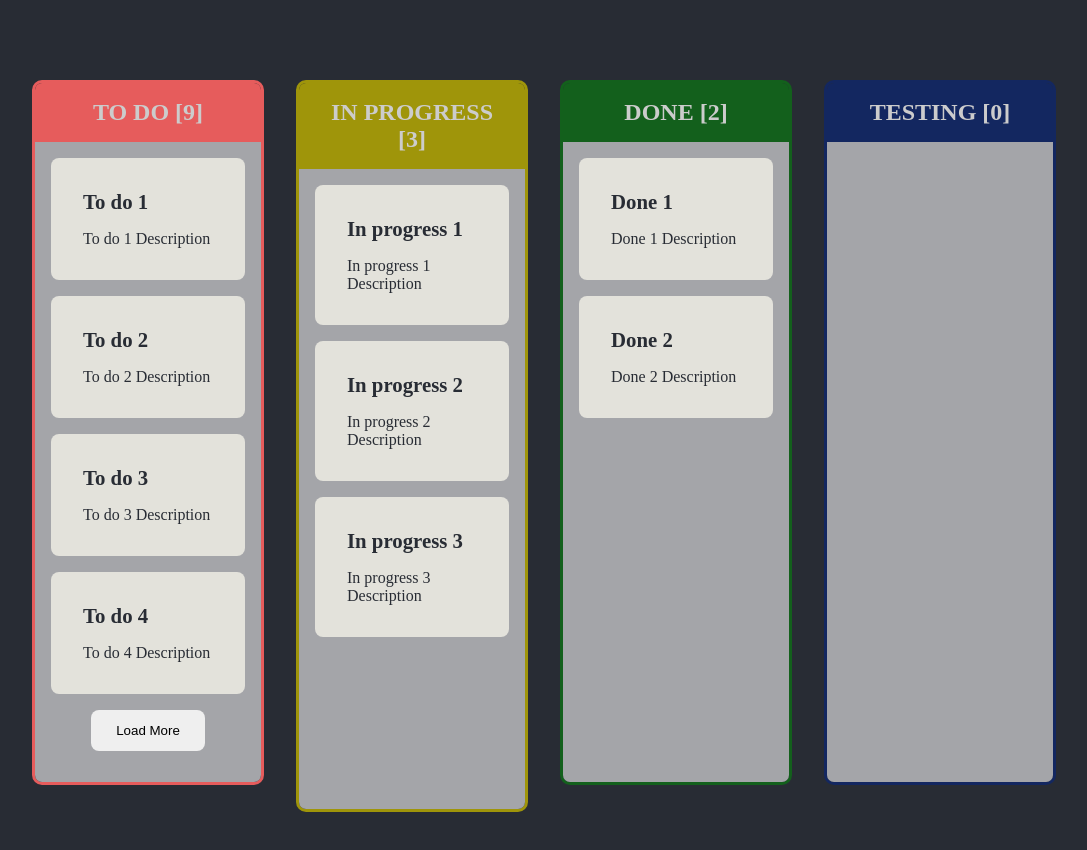
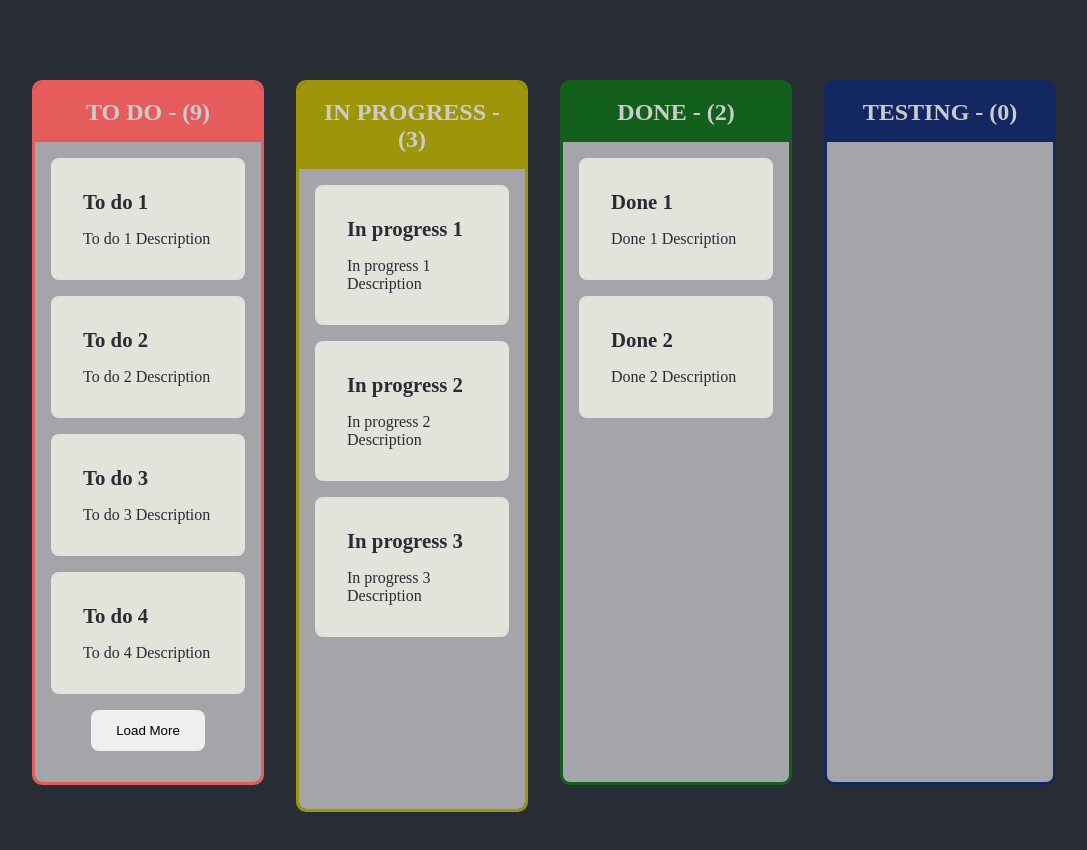
Before and after one commit to Fjolla2002/kanban-vue, a Vue app: page / in a window 1280 px wide. Shown: the top 850 px of the page, without its empty margins (96-1183 px from the left). Built offline with nearby package versions, Linux system fonts and the light colour scheme.

Commit message:
small change

```diff
--- a/src/components/TheTable.vue
+++ b/src/components/TheTable.vue
@@ -15,7 +15,7 @@
       class="table-title"
       :style="{ backgroundColor: `${tableStyles.background}` }"
     >
-      <h2>{{ status }} [{{ tasks.length }}]</h2>
+      <h2>{{ status }} - ({{ tasks.length }})</h2>
     </div>
     <div class="table-content" ref="tableContent">
       <the-task
```
